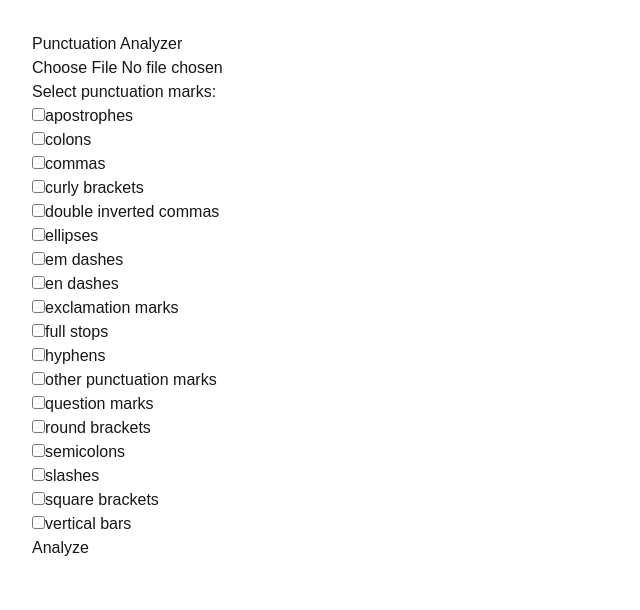
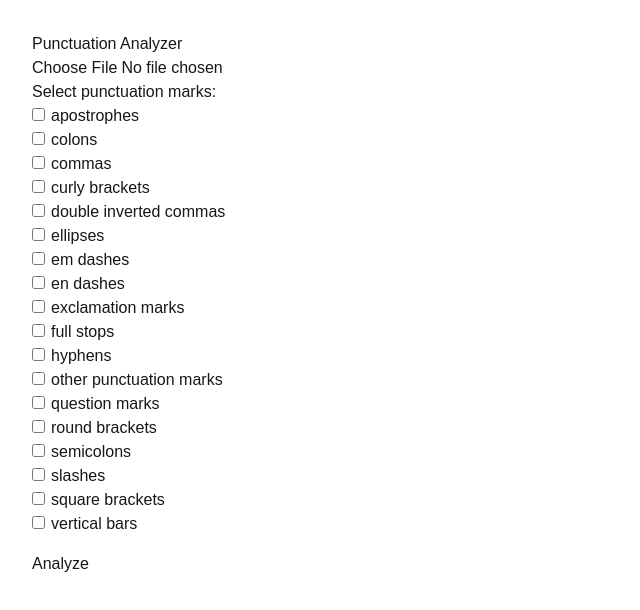
Before and after one commit to aarushdubey/punctuation-frontend, a Next.js app: page / in a window 1280 px wide. Shown: the top 610 px of the page, without its empty margins (0-640 px from the left). Built offline with nearby package versions, Linux system fonts and the light colour scheme.

Commit message:
Fix: resolved blob type error in page.tsx

```diff
--- a/app/page.tsx
+++ b/app/page.tsx
@@ -6,7 +6,7 @@ import axios from 'axios';
 type PunctuationResult = {
   filename: string;
   word_count: number;
-  [key: string]: number | string; // dynamic punctuation keys
+  [key: string]: number | string; // dynamic keys for punctuation counts
 };
 
 export default function Page() {
@@ -29,21 +29,21 @@ export default function Page() {
     const formData = new FormData();
     formData.append("file", file);
 
-    const baseURL = "https://punctuation-vercel-3kv793dzy-sindhisanchayas-projects.vercel.app"; // ✅ your backend URL
+    const baseURL = "https://punctuation-vercel-3kv793dzy-sindhisanchayas-projects.vercel.app"; // your deployed backend URL
 
     try {
       const { data } = await axios.post<PunctuationResult>(`${baseURL}/api/analyze`, formData);
       setResult(data);
 
-      const csvResponse = await axios.get<Blob>(`${baseURL}/api/download_csv`, {
+      const csvResponse = await axios.get(`${baseURL}/api/download_csv`, {
         responseType: 'blob',
       });
-      setCsvBlob(csvResponse.data);
+      setCsvBlob(csvResponse.data as Blob); // ✅ TypeScript fix
 
-      const graphResponse = await axios.get<Blob>(`${baseURL}/api/download_graph`, {
+      const graphResponse = await axios.get(`${baseURL}/api/download_graph`, {
         responseType: 'blob',
       });
-      setGraphBlob(graphResponse.data);
+      setGraphBlob(graphResponse.data as Blob); // ✅ TypeScript fix
     } catch (err) {
       console.error(err);
       alert("Error analyzing file.");
@@ -74,12 +74,12 @@ export default function Page() {
                 setSelectedMarks(updated);
               }}
             />
-            <label>{key.replace(/_/g, ' ')}</label>
+            <label style={{ marginLeft: 6 }}>{key.replace(/_/g, ' ')}</label>
           </li>
         ))}
       </ul>
 
-      <button onClick={handleAnalyze}>Analyze</button>
+      <button style={{ marginTop: 16 }} onClick={handleAnalyze}>Analyze</button>
 
       {result && (
         <div style={{ marginTop: 24 }}>
@@ -92,15 +92,17 @@ export default function Page() {
         <a
           href={URL.createObjectURL(csvBlob)}
           download="punctuation_summary.csv"
+          style={{ display: "block", marginTop: 16 }}
         >
           Download CSV
         </a>
       )}
-      <br />
+
       {graphBlob && (
         <a
           href={URL.createObjectURL(graphBlob)}
           download="combined_punctuation_graph.png"
+          style={{ display: "block", marginTop: 8 }}
         >
           Download Graph
         </a>
```
